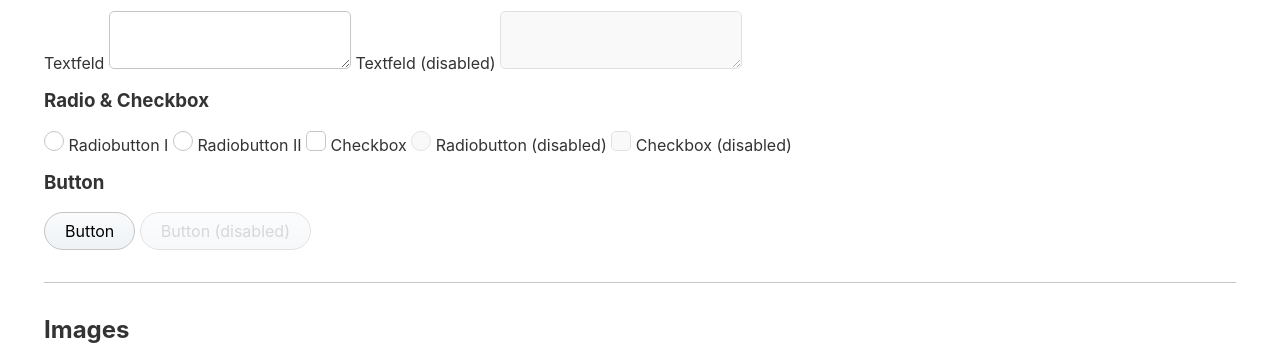
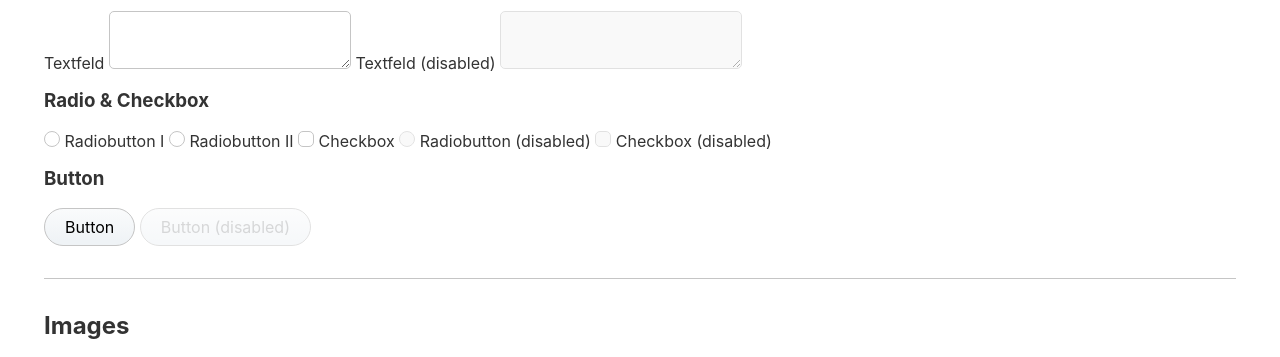
Before and after one commit to jzilg/embellish.css, a website: page test.html in a window 1280 px wide. Shown: the part 1820-2177 px from the top of the page. Drawn offline with Linux system fonts and the light colour scheme.

Commit message:
make all inputs inherit font-size so that radio and checkbox have accurate em width and height

```diff
--- a/src/embellish.scss
+++ b/src/embellish.scss
@@ -156,6 +156,7 @@
 select,
 textarea {
     border: 1px solid $gray;
+    font-size: inherit;
     transition: border-color $transition-time;
     -webkit-appearance: none;
 
@@ -172,7 +173,6 @@
     padding: .5em .625em;
     border-radius: 5px;
     font-family: inherit;
-    font-size: inherit;
     color: inherit;
 }
 
@@ -187,8 +187,8 @@
 
 input[type="checkbox"],
 input[type="radio"] {
-    width: 1.5em;
-    height: 1.5em;
+    width: 1em;
+    height: 1em;
     margin: 0;
     background-color: $white;
     cursor: pointer;
@@ -217,7 +217,7 @@
 }
 
 input[type="radio"] {
-    border-radius: 1.5em;
+    border-radius: 1em;
     padding: 2px;
 
     &:before {
```
Also changed, not shown: dist/embellish.css, dist/embellish.min.css.
